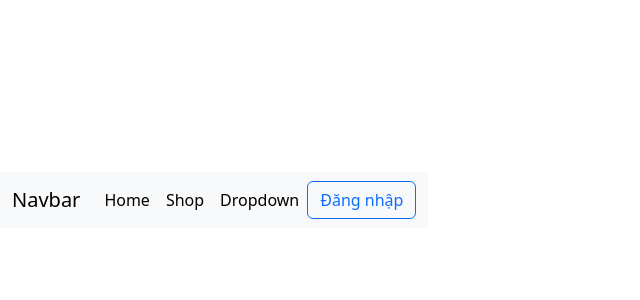
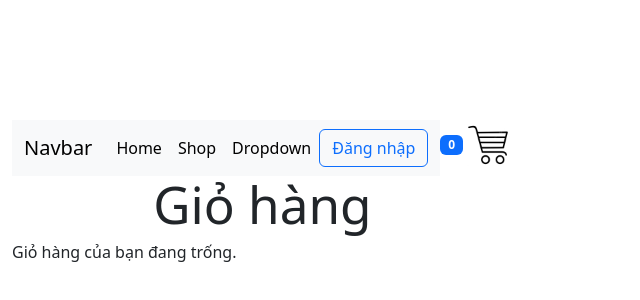
Before and after one commit to NVTLinh/react, a React (Vite) app: page /gio-hang in a window 1280 px wide. Shown: the part 200-500 px from the top of the page, without its empty margins (0-640 px from the left). Built offline with nearby package versions, Linux system fonts and the light colour scheme.

Commit message:
hoàn thành useContext

```diff
--- a/src/App.jsx
+++ b/src/App.jsx
@@ -7,6 +7,7 @@ import Shop from './pages/Shop'
 import Header from './component/Header'
 import TodoList from './pages/TudoList'
 import { AuthContext } from './contexts/AuthContext.jsx'
+import GioHang from './pages/GioHang.jsx'
 
 import { Route, Routes, } from 'react-router-dom';
 
@@ -23,6 +24,7 @@ function App() {
         <Route path='/' element={<HomePage />} />
         <Route path='/shop' element={<Shop />} />
         <Route path='/todo' element={<TodoList />} />
+        <Route path='/gio-hang' element={<GioHang />} />
       </Routes>
 
     </>
--- /dev/null
+++ b/src/assets/styles/giohang.module.css
@@ -0,0 +1,6 @@
+.anhSP{
+    height: 60px;
+    width: 60px;
+    object-fit: cover;
+    border-radius: 4px;
+}
--- /dev/null
+++ b/src/assets/styles/styles.module.css
@@ -0,0 +1,4 @@
+.anh{
+    height: 50px;
+    width: 50px;
+}
--- a/src/component/Header.jsx
+++ b/src/component/Header.jsx
@@ -1,22 +1,31 @@
 import { Link } from "react-router-dom";
 import { useContext } from 'react'
 import { AuthContext } from "../contexts/AuthContext";
+import { CardContext } from "../contexts/cardContext";
+import anhgiohang from '../assets/anh/anhgiohang.jpg';
+import styles from '../assets/styles/styles.module.css'
 
 export default function Header() {
+
+    const cardContext = useContext(CardContext)
 
     const authContext = useContext(AuthContext);
     console.log(authContext);
 
     const handleFakeLogin = () => {
-        authContext.login({name: 'Linh'})
+        authContext.login({ name: 'Linh' })
     }
 
     const handleFakeLogout = () => {
         authContext.logout()
     }
 
+    const countProductsInCart = () => {
+        return cardContext.cardProduct.length;
+    }
+
     return (
-        <div>
+        <div className="container-fluid d-flex justify-content-between">
             <nav className="navbar navbar-expand-lg bg-body-tertiary">
                 <div className="container">
                     <Link to={'/'} className="navbar-brand">Navbar</Link>
@@ -33,18 +42,24 @@ export default function Header() {
                             </li>
                         </ul>
                         <div>
-                            {authContext.user ?(
+                            {authContext.user ? (
                                 <div>
                                     <p>Xin chào, {authContext.user.name}</p>
                                     <button className="btn btn-outline-primary" onClick={handleFakeLogout}>Đăng xuất</button>
                                 </div>
                             ) : (<button className="btn btn-outline-primary" onClick={handleFakeLogin}>
                                 Đăng nhập
-                            </button>) }
+                            </button>)}
                         </div>
                     </div>
                 </div>
             </nav>
+            <div>
+                <Link to={'/gio-hang'} className="nav-link active">
+                    <span className="badge bg-primary">{countProductsInCart()}</span>
+                    <img className={styles.anh} src={anhgiohang} alt="" />
+                </Link>
+            </div>
         </div>
     )
 }
--- a/src/component/ProductCard.jsx
+++ b/src/component/ProductCard.jsx
@@ -1,17 +1,26 @@
+import React, { useContext } from "react";
+import { CardContext } from "../contexts/cardContext";
+
+
 export default function ProductCard(props) {
 
-    console.log(props);
+    const cardContext = useContext(CardContext)
+    console.log(cardContext);
 
     return (
         <div className='col-3'>
             <div className="card">
-            <img src={props.randomNumber.image} className="card-img-top" alt="..." />
-            <div className="card-body">
-                <h5 className="card-title">{props.randomNumber.name}</h5>
-                <p className="card-text">{props.randomNumber.description}</p>
-                <a href="#" className="btn btn-primary">Go somewhere</a>
+                <img src={props.randomNumber.image} className="card-img-top" alt="..." />
+                <div className="card-body">
+                    <h5 className="card-title">{props.randomNumber.name}</h5>
+                    <p className="card-text">{props.randomNumber.description}</p>
+                    <button className="btn btn-primary"
+                    onClick={ () => {
+                        cardContext.addProductToCard(props.randomNumber)
+                    }}
+                    >Thêm vào giỏ hàng</button>
+                </div>
             </div>
-        </div>
         </div>
     )
 }
--- /dev/null
+++ b/src/contexts/cardContext.jsx
@@ -0,0 +1,30 @@
+import React, { createContext, useState } from "react";
+
+export const CardContext = createContext();
+
+export default function CardContextProvider({ children }) {
+    // logic
+    const [cardProduct, setCardProduct] = useState([]);
+
+    const addProductToCard = (product) => {
+        // thêm sp vào giỏ
+        setCardProduct([...cardProduct, product])
+        alert('Thêm vào giỏ hàng thành công');
+    }
+
+    const removeProductToCard = (product) => {
+        // xóa sp vào giỏ
+        const itemLeft = cardProduct.filter(
+            (item) => {
+                return item.id !== product.id
+            }
+        )
+        setCardProduct(itemLeft);
+    }
+
+    // view
+    return <CardContext.Provider value={{cardProduct, addProductToCard, removeProductToCard}}>
+        {children}
+    </CardContext.Provider>
+
+}
--- a/src/main.jsx
+++ b/src/main.jsx
@@ -5,15 +5,17 @@ import './index.css'
 
 import { BrowserRouter } from 'react-router-dom';
 import AuthProvider from './contexts/AuthContext';
-
+import CardContextProvider from './contexts/cardContext.jsx';
 
 ReactDOM.createRoot(document.getElementById('root')).render(
   <React.StrictMode>
-    <BrowserRouter>
-      <AuthProvider>
-        <App />
-      </AuthProvider>
-    </BrowserRouter>
+    <CardContextProvider>
+      <BrowserRouter>
+        <AuthProvider>
+          <App />
+        </AuthProvider>
+      </BrowserRouter>
+    </CardContextProvider>
   </React.StrictMode>,
 
 
--- /dev/null
+++ b/src/pages/GioHang.jsx
@@ -0,0 +1,52 @@
+import React, { useContext } from "react";
+import { CardContext } from "../contexts/cardContext";
+import giohangStyles from "../assets/styles/giohang.module.css";
+
+export default function GioHang() {
+    const myCardContext = useContext(CardContext);
+
+    const renderListData = () => {
+        const productList = [...myCardContext.cardProduct];
+        return productList.map((item, index) => (
+            <tr key={item.id}>
+                <th scope="row">{index + 1}</th>
+                <td><img className={giohangStyles.anhSP} src={item.image} alt="" /></td>
+                <td>{item.name}</td>
+                <td>{item.price}</td>
+                <td>
+                    <button
+                        type="button"
+                        className="btn btn-danger"
+                        onClick={() => myCardContext.removeProductToCard(item)}
+                    >
+                        Xóa
+                    </button>
+                </td>
+            </tr>
+        ));
+    };
+
+    return (
+        <div className="container">
+            <h1 className="text-center">Giỏ hàng</h1>
+            {myCardContext.cardProduct.length ? (
+                <table className="table">
+                    <thead>
+                        <tr>
+                            <th scope="col">#</th>
+                            <th scope="col">Ảnh sản phẩm</th>
+                            <th scope="col">Tên sản phẩm</th>
+                            <th scope="col">Giá</th>
+                            <th scope="col">Hành động</th>
+                        </tr>
+                    </thead>
+                    <tbody>{renderListData()}</tbody>
+                </table>
+            ) : (
+                <div>
+                    <p>Giỏ hàng của bạn đang trống.</p>
+                </div>
+            )}
+        </div>
+    );
+}
```
Also changed, not shown: src/assets/anh/anhgiohang.jpg (added).
